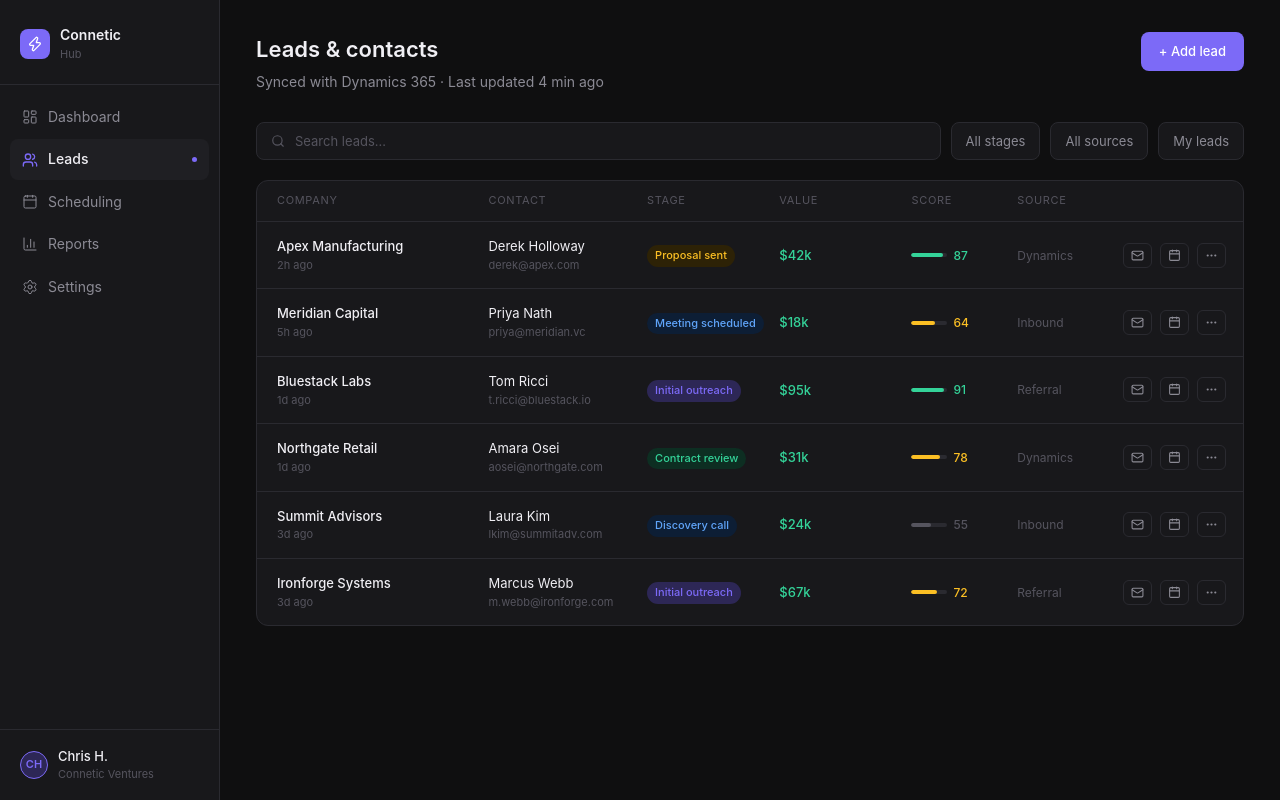
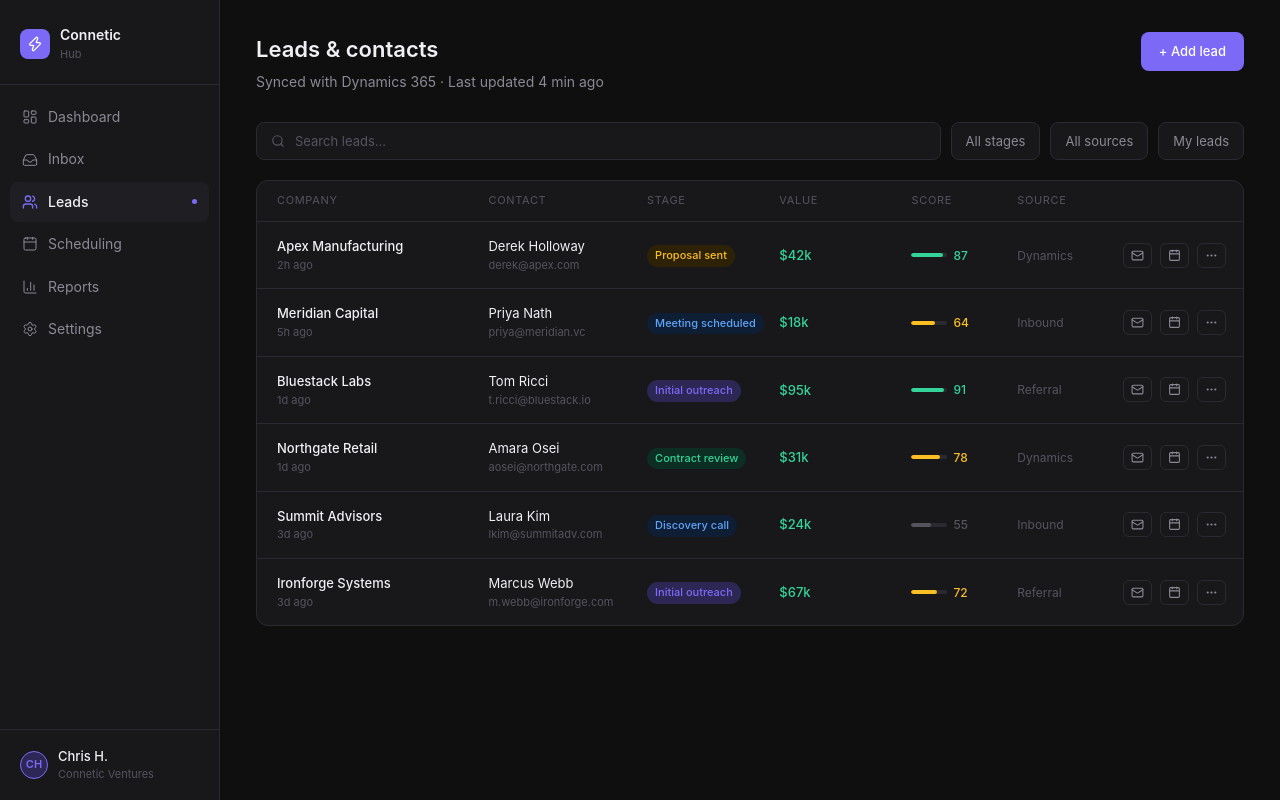
Before and after one commit to chrishjelm/connetic-hub, a Next.js app: page /leads in a window 1280 px wide. Built offline with nearby package versions, Linux system fonts and the light colour scheme.

Commit message:
Update Sidebar.tsx

```diff
--- a/app/components/Sidebar.tsx
+++ b/app/components/Sidebar.tsx
@@ -1,10 +1,11 @@
 'use client'
 import Link from 'next/link'
 import { usePathname } from 'next/navigation'
-import { LayoutDashboard, Users, Calendar, BarChart3, Settings, Zap } from 'lucide-react'
+import { LayoutDashboard, Inbox, Users, Calendar, BarChart3, Settings, Zap } from 'lucide-react'
 
 const nav = [
   { href: '/', label: 'Dashboard', icon: LayoutDashboard },
+  { href: '/inbox', label: 'Inbox', icon: Inbox },
   { href: '/leads', label: 'Leads', icon: Users },
   { href: '/scheduling', label: 'Scheduling', icon: Calendar },
   { href: '/reports', label: 'Reports', icon: BarChart3 },
```
